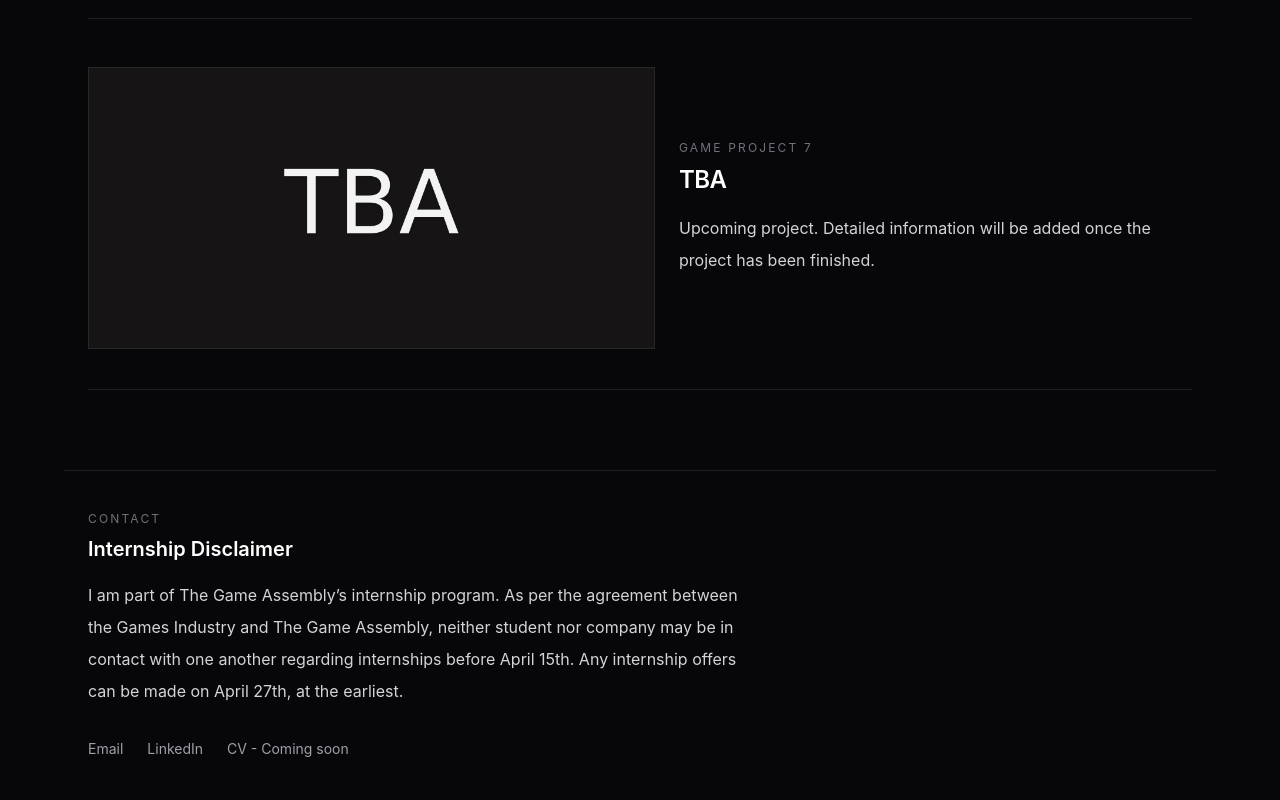
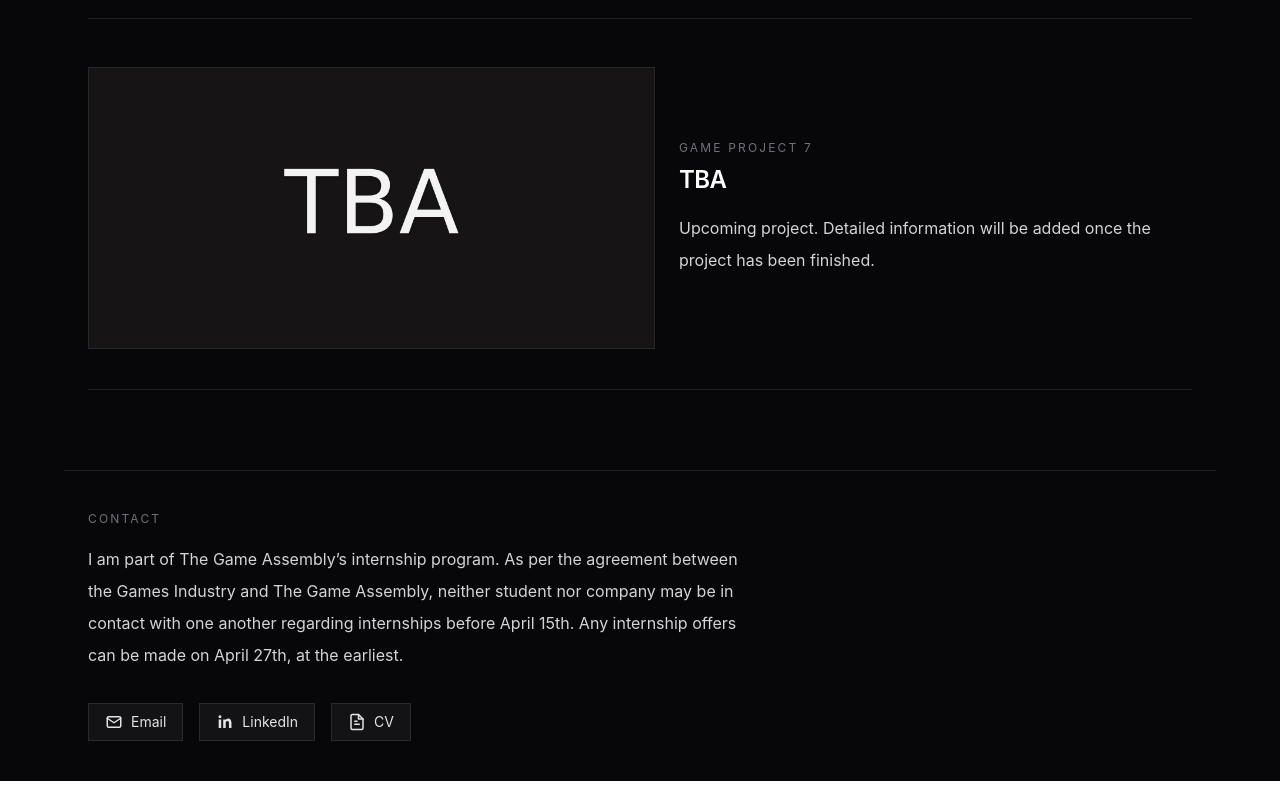
Before and after one commit to FreddeFuran/freddefuran.github.io, a React (Vite) app: page /#/ in a window 1280 px wide. Shown: the part 2304-3104 px from the top of the page. Built offline with nearby package versions, Linux system fonts and the light colour scheme.

Commit message:
Edited footer to better visibility of contact information

```diff
--- a/src/components/Footer.jsx
+++ b/src/components/Footer.jsx
@@ -1,3 +1,60 @@
+function MailIcon() {
+  return (
+    <svg
+      xmlns="http://www.w3.org/2000/svg"
+      width="18"
+      height="18"
+      viewBox="0 0 24 24"
+      fill="none"
+      stroke="currentColor"
+      strokeWidth="2"
+      strokeLinecap="round"
+      strokeLinejoin="round"
+      aria-hidden="true"
+    >
+      <rect x="3" y="5" width="18" height="14" rx="2" />
+      <path d="m3 7 9 6 9-6" />
+    </svg>
+  );
+}
+
+function LinkedInIcon() {
+  return (
+    <svg
+      xmlns="http://www.w3.org/2000/svg"
+      width="18"
+      height="18"
+      viewBox="0 0 24 24"
+      fill="currentColor"
+      aria-hidden="true"
+    >
+      <path d="M6.94 8.5H3.56V20h3.38V8.5ZM5.25 3A1.97 1.97 0 1 0 5.3 6.94 1.97 1.97 0 0 0 5.25 3ZM20.44 12.44c0-3.38-1.8-4.95-4.2-4.95-1.94 0-2.8 1.06-3.28 1.81V8.5H9.58V20h3.38v-6.12c0-1.61.3-3.18 2.3-3.18 1.97 0 2 1.84 2 3.28V20h3.38v-7.56Z" />
+    </svg>
+  );
+}
+
+function FileIcon() {
+  return (
+    <svg
+      xmlns="http://www.w3.org/2000/svg"
+      width="18"
+      height="18"
+      viewBox="0 0 24 24"
+      fill="none"
+      stroke="currentColor"
+      strokeWidth="2"
+      strokeLinecap="round"
+      strokeLinejoin="round"
+      aria-hidden="true"
+    >
+      <path d="M14 2H6a2 2 0 0 0-2 2v16a2 2 0 0 0 2 2h12a2 2 0 0 0 2-2V8z" />
+      <path d="M14 2v6h6" />
+      <path d="M9 15h6" />
+      <path d="M9 11h3" />
+    </svg>
+  );
+}
+
 export default function Footer() {
   return (
     <footer className="border-t border-white/10">
@@ -6,16 +63,20 @@ export default function Footer() {
           Contact
         </p>
 
-        <h2 className="mt-2 text-xl font-semibold text-white">
-          Internship Disclaimer
-        </h2>
-
         <p className="mt-4 max-w-2xl leading-8 text-zinc-300">
-          I am part of The Game Assembly’s internship program. As per the agreement between the Games Industry and The Game Assembly, neither student nor company may be in contact with one another regarding internships before April 15th. Any internship offers can be made on April 27th, at the earliest.
+          I am part of The Game Assembly’s internship program. As per the
+          agreement between the Games Industry and The Game Assembly, neither
+          student nor company may be in contact with one another regarding
+          internships before April 15th. Any internship offers can be made on
+          April 27th, at the earliest.
         </p>
 
-        <div className="mt-8 flex flex-wrap gap-6 text-sm text-zinc-400">
-          <a href="mailto:fredrik.furuskog@gmail.com" className="transition hover:text-white border-b border-transparent hover:border-white/30">
+        <div className="mt-8 flex flex-wrap gap-4">
+          <a
+            href="mailto:fredrik.furuskog@gmail.com"
+            className="flex items-center gap-2 border border-white/10 bg-white/5 px-4 py-2 text-sm text-zinc-200 transition hover:bg-white/10"
+          >
+            <MailIcon />
             Email
           </a>
 
@@ -23,13 +84,18 @@ export default function Footer() {
             href="https://linkedin.com/in/fredrikfuruskog/"
             target="_blank"
             rel="noreferrer"
-            className="transition hover:text-white border-b border-transparent hover:border-white/30"
+            className="flex items-center gap-2 border border-white/10 bg-white/5 px-4 py-2 text-sm text-zinc-200 transition hover:bg-white/10"
           >
+            <LinkedInIcon />
             LinkedIn
           </a>
 
-          <a href="#" className="transition hover:text-white border-b border-transparent hover:border-white/30">
-            CV - Coming soon
+          <a
+            href="#"
+            className="flex items-center gap-2 border border-white/10 bg-white/5 px-4 py-2 text-sm text-zinc-200 transition hover:bg-white/10"
+          >
+            <FileIcon />
+            CV
           </a>
         </div>
       </div>
--- a/src/pages/HomePage.jsx
+++ b/src/pages/HomePage.jsx
@@ -327,7 +327,7 @@ export default function HomePage() {
         {showTopButton && (
           <button
             onClick={scrollToTop}
-            className="fixed bottom-6 right-6 z-20 border border-white/10 bg-black/60 px-4 py-2 text-sm text-white backdrop-blur transition hover:bg-white/10"
+            className="fixed bottom-20 right-6 z-20 border border-white/10 bg-black/60 px-4 py-2 text-sm text-white backdrop-blur transition hover:bg-white/10"
           >
             ↑ Top
           </button>
```
